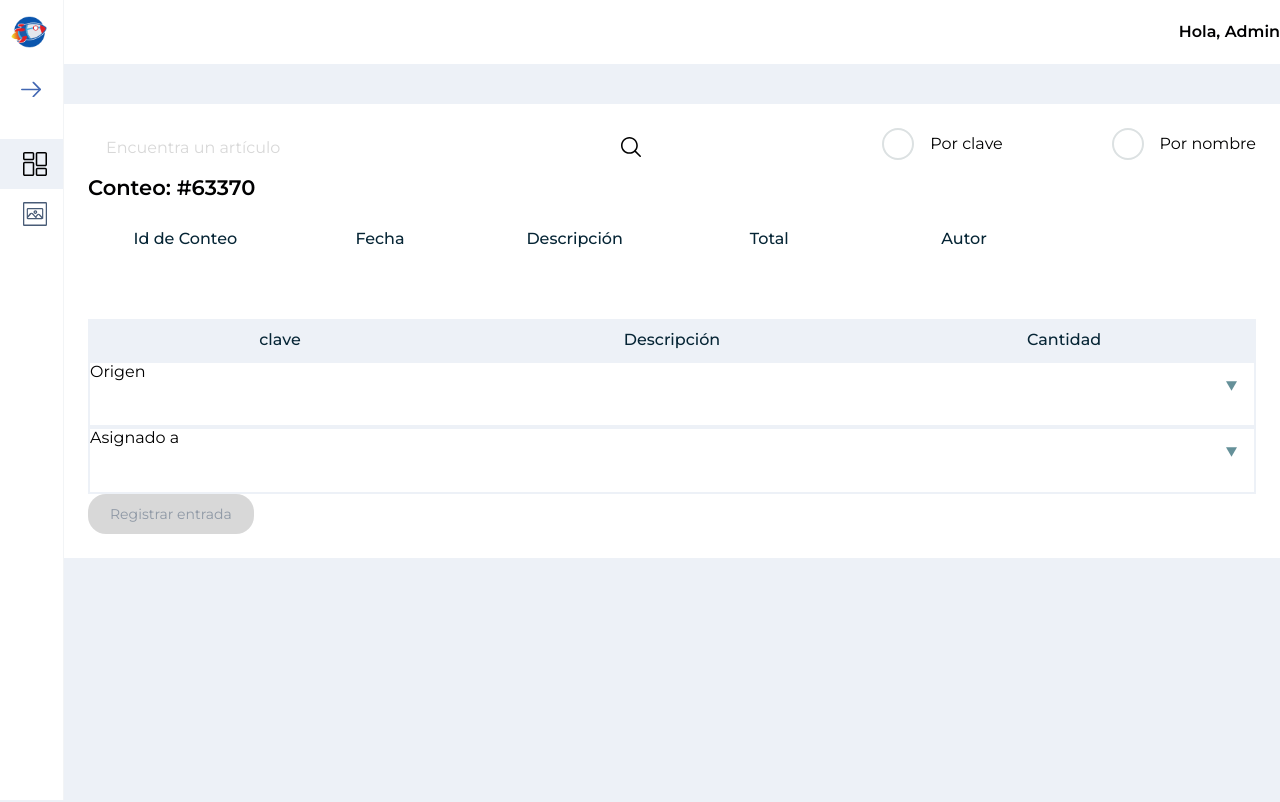
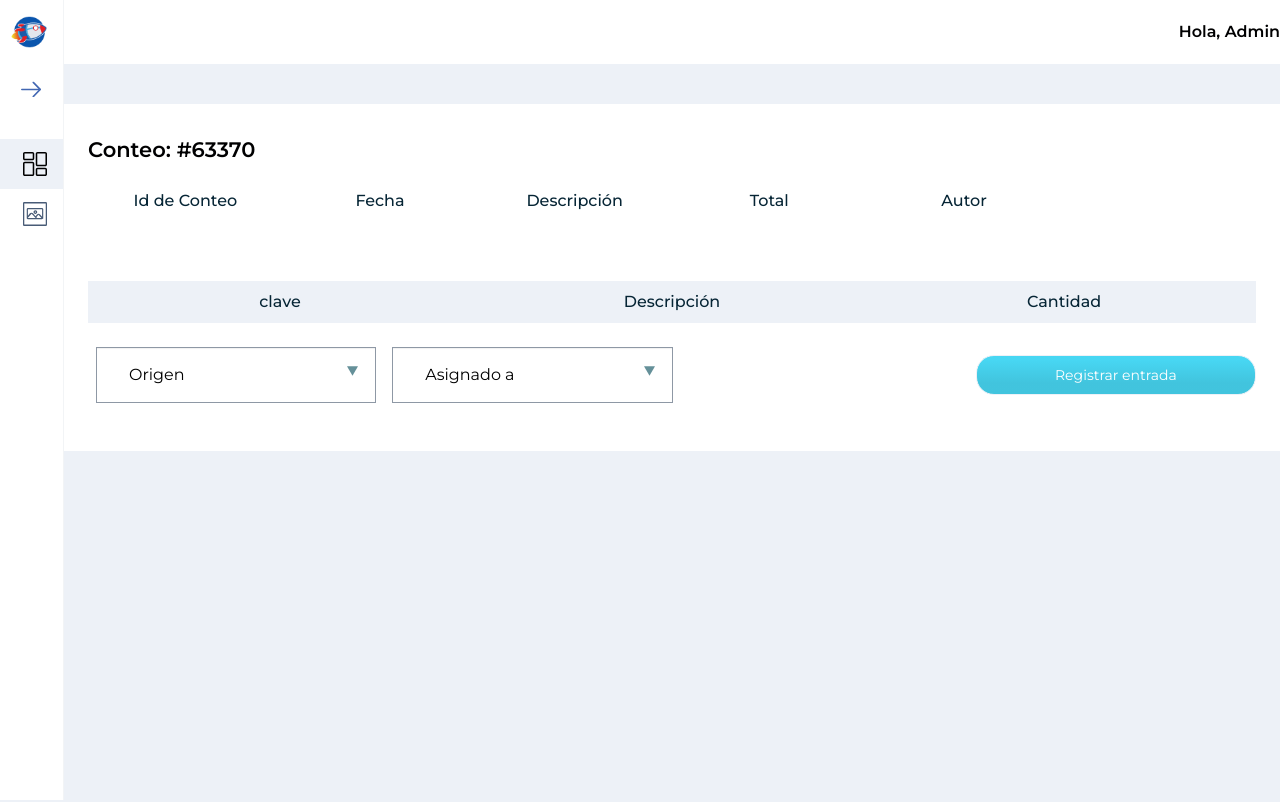
Before and after one commit to Lariicsa/fan-ui-bodega, a Vue app: page / in a window 1280 px wide. Shown: the top 802 px of the page. Built offline with nearby package versions, Linux system fonts and the light colour scheme.

Commit message:
Add bottom settings

```diff
--- a/src/assets/scss/views/home.scss
+++ b/src/assets/scss/views/home.scss
@@ -0,0 +1,18 @@
+.entries {
+  &__setting {
+    margin: 2.4rem 0;
+    align-items: center;
+    & > .dropdown__wrapper,
+    & > button[class^="btn__"] {
+      width: 24%;
+    }
+
+    & > .dropdown__wrapper {
+      margin: 0 0.8rem;
+    }
+
+    & > button[class^="btn__"] {
+      margin-left: auto;
+    }
+  }
+}
--- a/src/views/Home.vue
+++ b/src/views/Home.vue
@@ -2,39 +2,17 @@
   <div class="container__box">
     <Loader v-show="loader" />
     <div class="col">
-      <div class="row between">
-        <div class="row md">
-          <Finder
-            phText="Encuentra un artículo"
-            @search="getEntriesData(idTyped)"
-            v-model="idTyped"
-          />
-        </div>
-        <div class="row sm between">
-          <RadioOption
-            v-model="SelectedFilter"
-            textOption="Por clave"
-            id="clave1"
-            @click="selectPaymentType('clave1')"
-          />
-          <RadioOption
-            v-model="SelectedFilter"
-            textOption="Por nombre"
-            id="nombre2"
-            @click="selectPaymentType('nombre2')"
-          />
-        </div>
-      </div>
+
       <div class="col">
         <h4>Conteo: #63370</h4>
         <div class="row">
           <TableDetail :item="tabledata" :topCols="6" :cols="3" />
         </div>
-        <div class="row between">
+        <div class="row between entries__setting">
           <Dropdown
             v-model="selectedStore"
             phName="Origen"
-            variant="normal"
+            variant="form"
             :options="stores"
             name="idStore"
             @onChange="setEntrieOrigin(selectedStore)"
@@ -42,12 +20,12 @@
           <Dropdown
             v-model="selectedEmployee"
             phName="Asignado a"
-            variant="normal"
+            variant="form"
             :options="employeesList"
             name="idEmployee"
             @onChange="setAssignedTo(selectedEmployee)"
           />
-           <FanButton text="Registrar entrada" ui="disabled" :isSubmit="true" />
+          <FanButton text="Registrar entrada" ui="primary " :isSubmit="true" />
         </div>
       </div>
     </div>
```
Also changed, not shown: src/components/FiltersTop.vue (added, +25 -0 lines).
